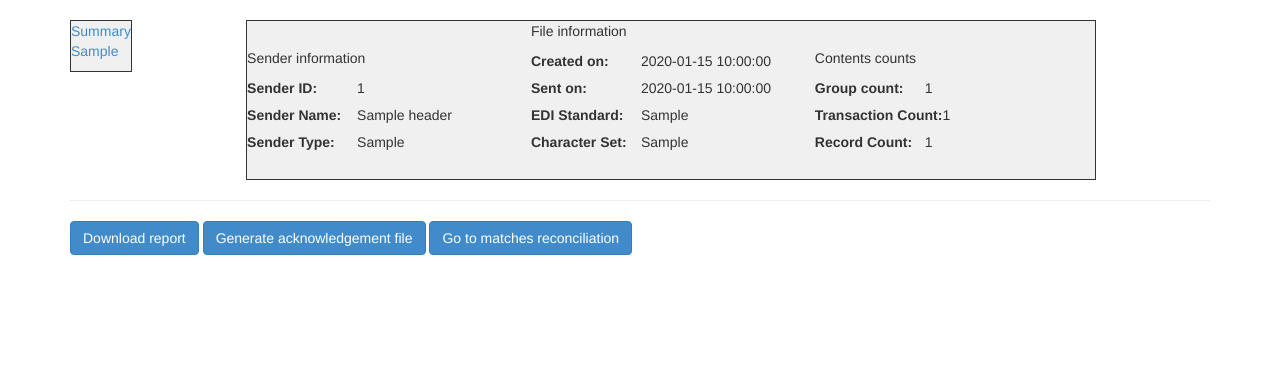
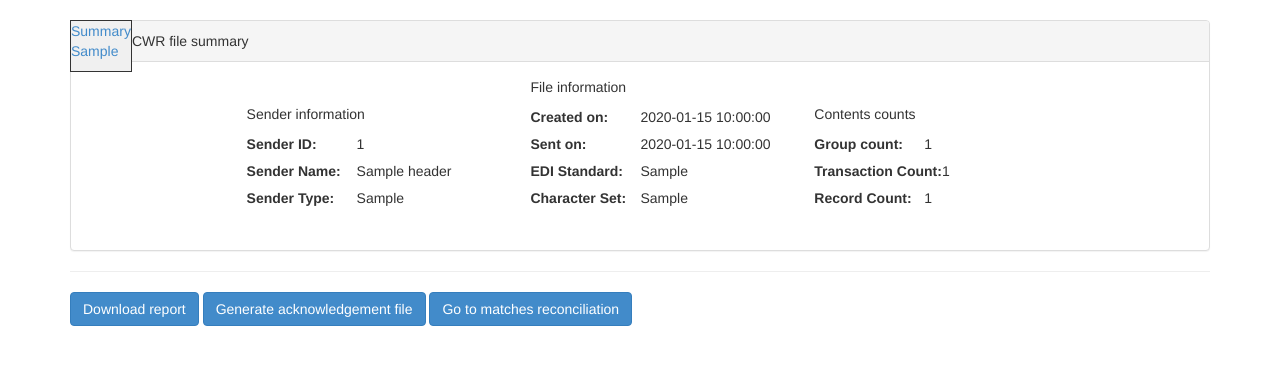
Before and after one commit to weso/CWR-WebClient, a Flask app: template webapp/view/templates/cwr/report/summary.html in a window 1280 px wide. Shown: the part 172-537 px from the top of the page. Run offline with Flask 2, Linux system fonts and the light colour scheme; the template is opened without the code that fills it: most values are stand-ins (such as "Sample title", 1, 10 or a date in 2020); some libraries are stand-ins or nearby versions.

Commit message:
Improved the summary panels look.

```diff
--- a/webapp/view/static/css/file-report.css
+++ b/webapp/view/static/css/file-report.css
@@ -2,9 +2,6 @@
 }
 
 .infotable {
-    border-style: solid;
-    border-width: 1px;
-    background-color: #f0f0f0;
     display: table; /* Allow the centering to work */
     margin: 0 auto;
 }
--- a/webapp/view/templates/cwr/report/base.html
+++ b/webapp/view/templates/cwr/report/base.html
@@ -15,13 +15,13 @@
 {% endblock %}
 {% block content %}
 <div class="report">
-    <div class="report-sidebar">
+    <nav class="report-sidebar">
         {{ record_functions.show_groups_list(groups) }}
-    </div>
-    <div class="report-body">
-        {% block report_data %}
-        {% endblock %}
-    </div>
+</div>
+<div class="report-body">
+    {% block report_data %}
+    {% endblock %}
+</div>
 </div>
 <hr>
 <div>
--- a/webapp/view/templates/cwr/report/summary.html
+++ b/webapp/view/templates/cwr/report/summary.html
@@ -12,8 +12,9 @@
 </script>
 {% endblock %}
 {% block report_data %}
-<div class="infohead">
-    <div class="infotable">
+<div class="infohead panel panel-default">
+    <div class="panel-heading">CWR file summary</div>
+    <div class="infotable panel-body">
         <ul>
             <li>
                 <p>Sender information</p>
--- a/webapp/view/templates/macro/cwr.html
+++ b/webapp/view/templates/macro/cwr.html
@@ -1,6 +1,7 @@
 {% macro show_group_info(group) %}
-<div class="infohead">
-    <div class="infotable">
+<div class="infohead panel panel-default">
+    <div class="panel-heading">Transaction group summary</div>
+    <div class="infotable panel-body">
         <ul>
             <li>
                 <p>Group Information</p>
```
